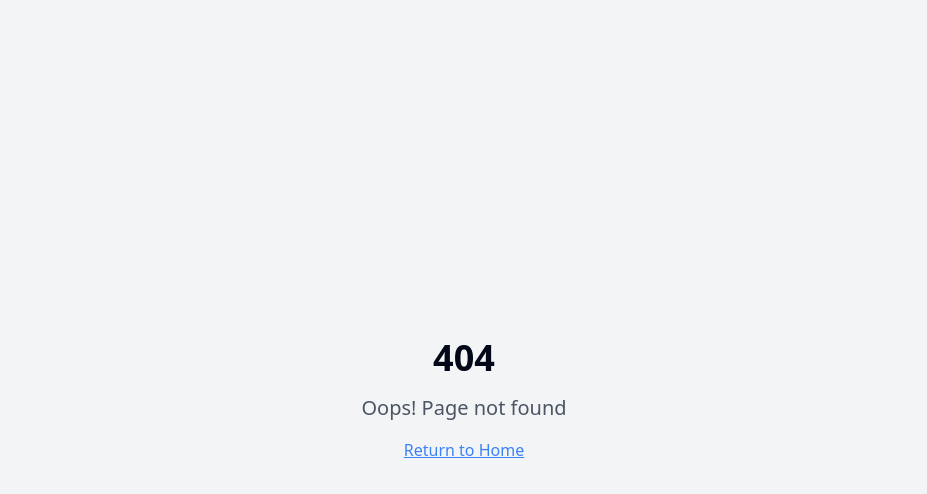
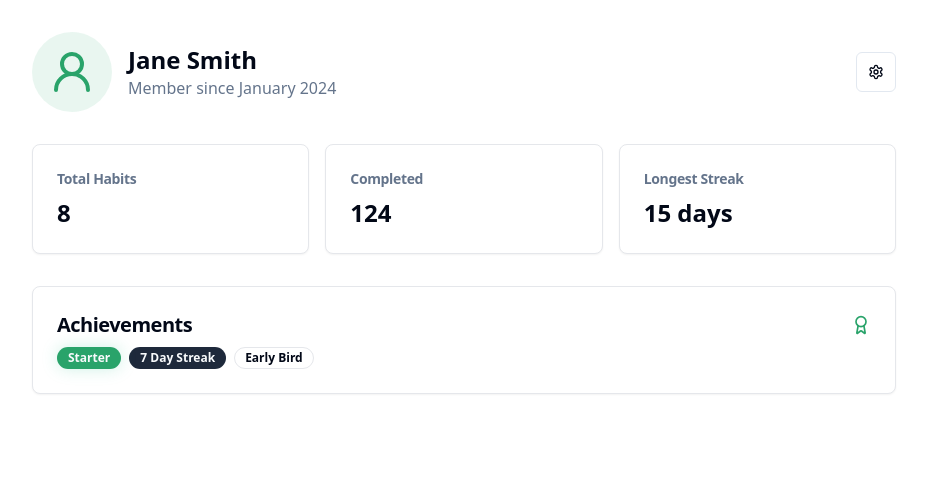
Before and after one commit to nichochar/h-9331, a React (Vite) app: page /profile in a window 1280 px wide. Before the commit this address had no page. Shown: the top 494 px of the page, without its empty margins (176-1103 px from the left). Built offline with nearby package versions, Linux system fonts and the light colour scheme.

Commit message:
Add profile page
This commit introduces a new profile page.  Further details on implementation are not included in this commit message.

```diff
--- a/src/App.tsx
+++ b/src/App.tsx
@@ -1,9 +1,11 @@
+
 import { Toaster } from "@/components/ui/toaster";
 import { Toaster as Sonner } from "@/components/ui/sonner";
 import { TooltipProvider } from "@/components/ui/tooltip";
 import { QueryClient, QueryClientProvider } from "@tanstack/react-query";
 import { BrowserRouter, Routes, Route } from "react-router-dom";
 import Index from "./pages/Index";
+import Profile from "./pages/Profile";
 import NotFound from "./pages/NotFound";
 
 const queryClient = new QueryClient();
@@ -16,6 +18,7 @@ const App = () => (
       <BrowserRouter>
         <Routes>
           <Route path="/" element={<Index />} />
+          <Route path="/profile" element={<Profile />} />
           {/* ADD ALL CUSTOM ROUTES ABOVE THE CATCH-ALL "*" ROUTE */}
           <Route path="*" element={<NotFound />} />
         </Routes>
--- /dev/null
+++ b/src/pages/Profile.tsx
@@ -0,0 +1,84 @@
+
+import { Button } from "@/components/ui/button";
+import { Card, CardContent, CardHeader, CardTitle } from "@/components/ui/card";
+import { Badge } from "@/components/ui/badge";
+import { Settings, UserRound, Award } from "lucide-react";
+
+const Profile = () => {
+  // This would typically come from your auth/user management system
+  const userProfile = {
+    name: "Jane Smith",
+    joinedDate: "January 2024",
+    totalHabits: 8,
+    completedHabits: 124,
+    longestStreak: 15,
+    achievements: 3,
+  };
+
+  return (
+    <div className="container mx-auto px-4 py-8 max-w-4xl">
+      <div className="flex flex-col gap-8">
+        {/* Profile Header */}
+        <div className="flex items-center justify-between">
+          <div className="flex items-center gap-4">
+            <div className="bg-primary/10 p-4 rounded-full">
+              <UserRound className="h-12 w-12 text-primary" />
+            </div>
+            <div>
+              <h1 className="text-2xl font-bold">{userProfile.name}</h1>
+              <p className="text-muted-foreground">Member since {userProfile.joinedDate}</p>
+            </div>
+          </div>
+          <Button variant="outline" size="icon">
+            <Settings className="h-4 w-4" />
+          </Button>
+        </div>
+
+        {/* Stats Grid */}
+        <div className="grid grid-cols-1 md:grid-cols-3 gap-4">
+          <Card>
+            <CardHeader className="pb-2">
+              <CardTitle className="text-sm text-muted-foreground">Total Habits</CardTitle>
+            </CardHeader>
+            <CardContent>
+              <p className="text-2xl font-bold">{userProfile.totalHabits}</p>
+            </CardContent>
+          </Card>
+          <Card>
+            <CardHeader className="pb-2">
+              <CardTitle className="text-sm text-muted-foreground">Completed</CardTitle>
+            </CardHeader>
+            <CardContent>
+              <p className="text-2xl font-bold">{userProfile.completedHabits}</p>
+            </CardContent>
+          </Card>
+          <Card>
+            <CardHeader className="pb-2">
+              <CardTitle className="text-sm text-muted-foreground">Longest Streak</CardTitle>
+            </CardHeader>
+            <CardContent>
+              <p className="text-2xl font-bold">{userProfile.longestStreak} days</p>
+            </CardContent>
+          </Card>
+        </div>
+
+        {/* Achievements Section */}
+        <Card>
+          <CardHeader className="flex flex-row items-center justify-between pb-2 space-y-0">
+            <CardTitle className="text-xl">Achievements</CardTitle>
+            <Award className="h-5 w-5 text-primary" />
+          </CardHeader>
+          <CardContent>
+            <div className="flex flex-wrap gap-2">
+              <Badge variant="default" className="badge-glow">Starter</Badge>
+              <Badge variant="secondary">7 Day Streak</Badge>
+              <Badge variant="outline">Early Bird</Badge>
+            </div>
+          </CardContent>
+        </Card>
+      </div>
+    </div>
+  );
+};
+
+export default Profile;
```
